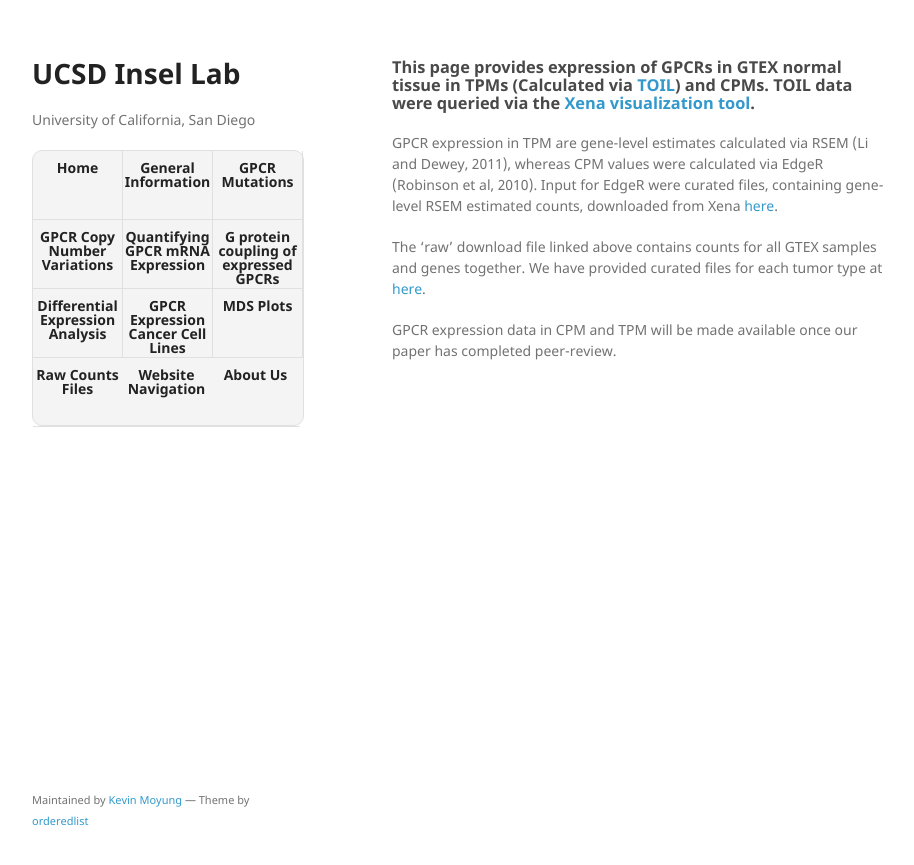
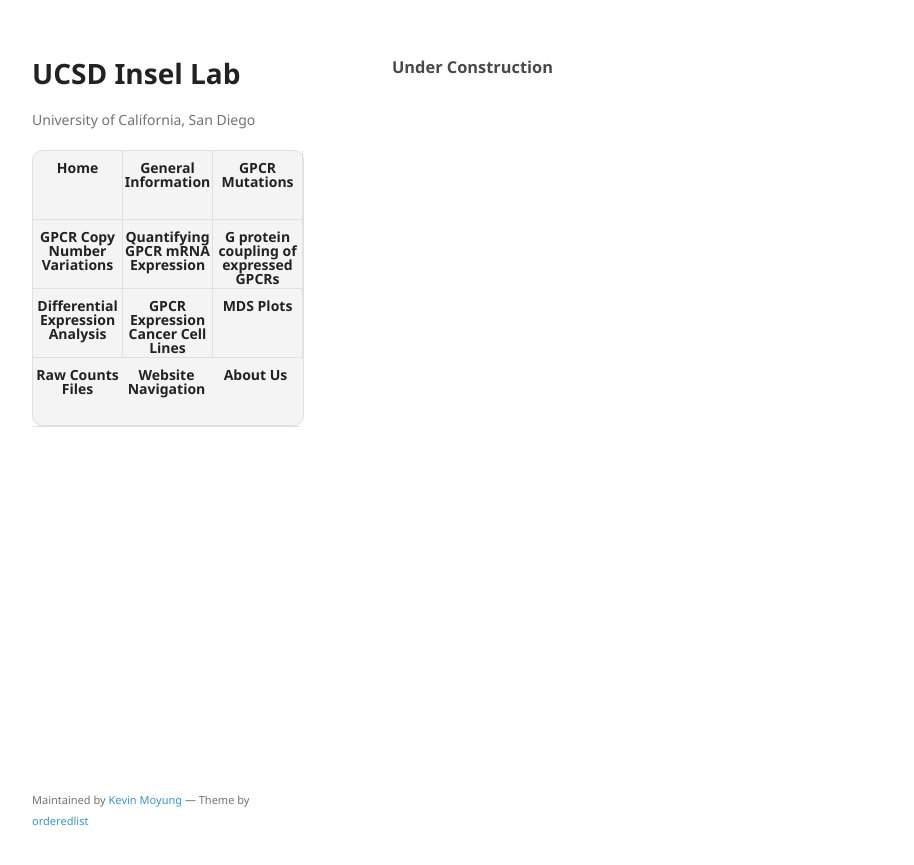
Before and after one commit to insellab/insellab.github.io, a Jekyll site: the page built from gpcr_gtex_exp.md, in a window 1280 px wide. Shown: the top 865 px of the page, without its empty margins (178-1092 px from the left). Built offline with Jekyll 4.4.1, drawn with Linux system fonts in a browser that asks for light colours; our own code applies the rules of GitHub Pages for plain Markdown files.

Commit message:
Update gpcr_gtex_exp.md

```diff
--- a/gpcr_gtex_exp.md
+++ b/gpcr_gtex_exp.md
@@ -2,12 +2,4 @@
 layout: default
 ---
 
-### This page provides expression of GPCRs in GTEX normal tissue in TPMs (Calculated via [TOIL](https://xenabrowser.net/datapages/?host=https://toil.xenahubs.net)) and CPMs. TOIL data were queried via the [Xena visualization tool](https://xenabrowser.net/heatmap/).
-
-GPCR expression in TPM are gene-level estimates calculated via RSEM (Li and Dewey, 2011), whereas CPM values were calculated via EdgeR (Robinson et al, 2010).
-Input for EdgeR were curated files, containing gene-level RSEM estimated counts, downloaded from Xena [here](https://xenabrowser.net/datapages/?dataset=gtex_gene_expected_count&host=https://toil.xenahubs.net).
-
-The 'raw' download file linked above contains counts for all GTEX samples and genes together. We have provided curated files for each tumor type at [here](https://insellab.github.io/counts_files).
-
-
-GPCR expression data in CPM and TPM will be made available once our paper has completed peer-review.
+### Under Construction
```
